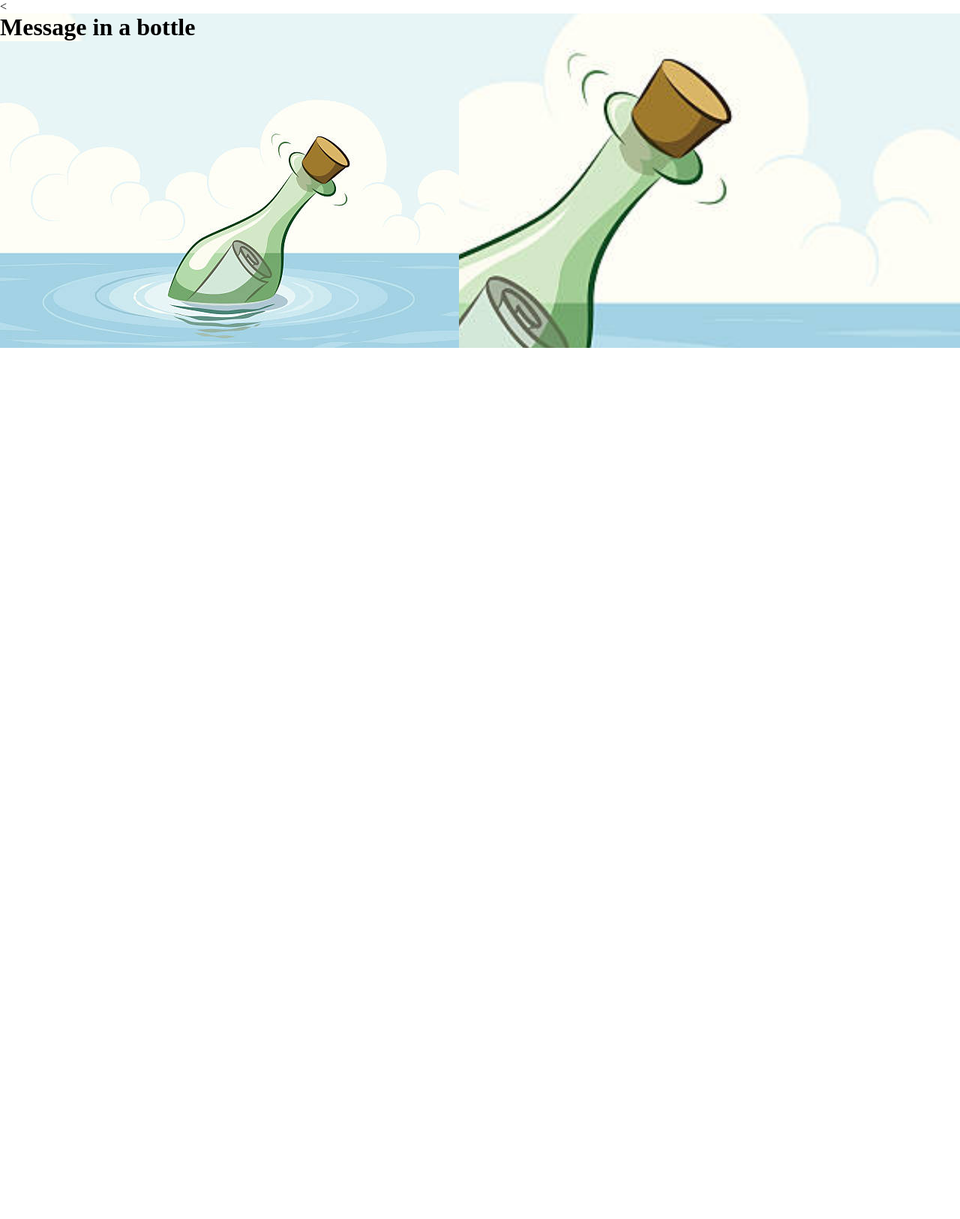
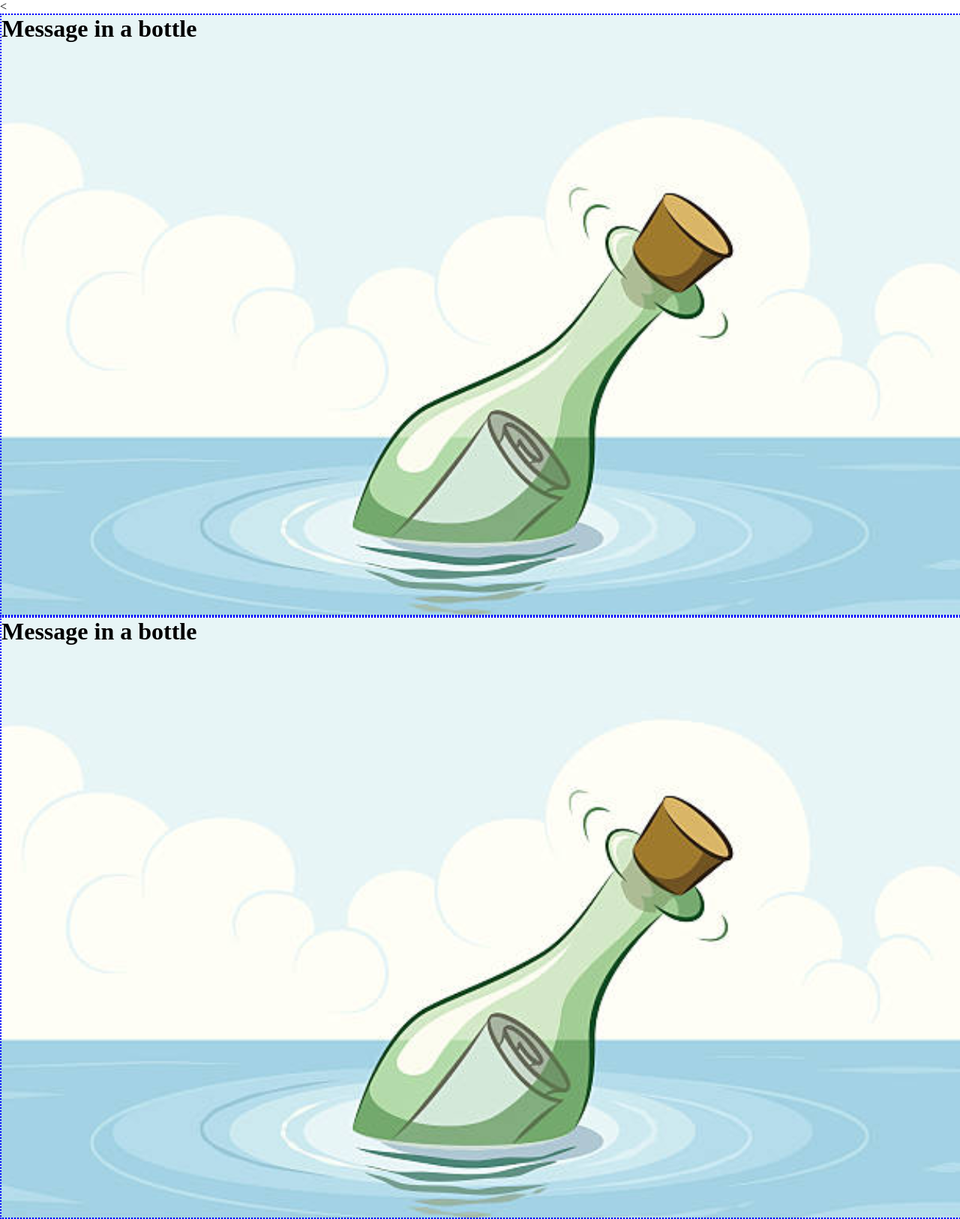
Before and after one commit to Leodson/Message-In-A-Bottle, a Python web app: template templates/index.html in a window 1280 px wide. Shown: the whole page at 75% size. Before the commit the page ends 464 px from the top, so only its background shows below. Run offline with Jinja, Linux system fonts and the light colour scheme; the template is opened without the code that fills it, so the values that code supplies are empty.

Commit message:
I made some changes

```diff
--- a/static/style.css
+++ b/static/style.css
@@ -6,8 +6,10 @@
 
 header
 {
+     border:2px dotted blue;
      background-image: url(logo.jpg);
-     height: 100vh auto;
+     height: 100%;
+     width: 100%;
      background-size: cover;
      background-position: center;
 }
--- a/templates/index.html
+++ b/templates/index.html
@@ -5,12 +5,12 @@
     <title>Message in a bottle</title>
     <link href= "../static/style.css" rel= "stylesheet" type="text/css">
 </head>
+  <header>
+    <h1>Message in a bottle<h1>
+  </header>
 <body>
-    <header>
-      <h1>Message in a bottle<h1>
-    <div class="logo">
-            <div class="logo">
-              <img src="../static/logo.jpg"/>
-
-  </body>
+  <header>
+    <h1>Message in a bottle<h1>
+  </header>
+</body>
 </html>
```
